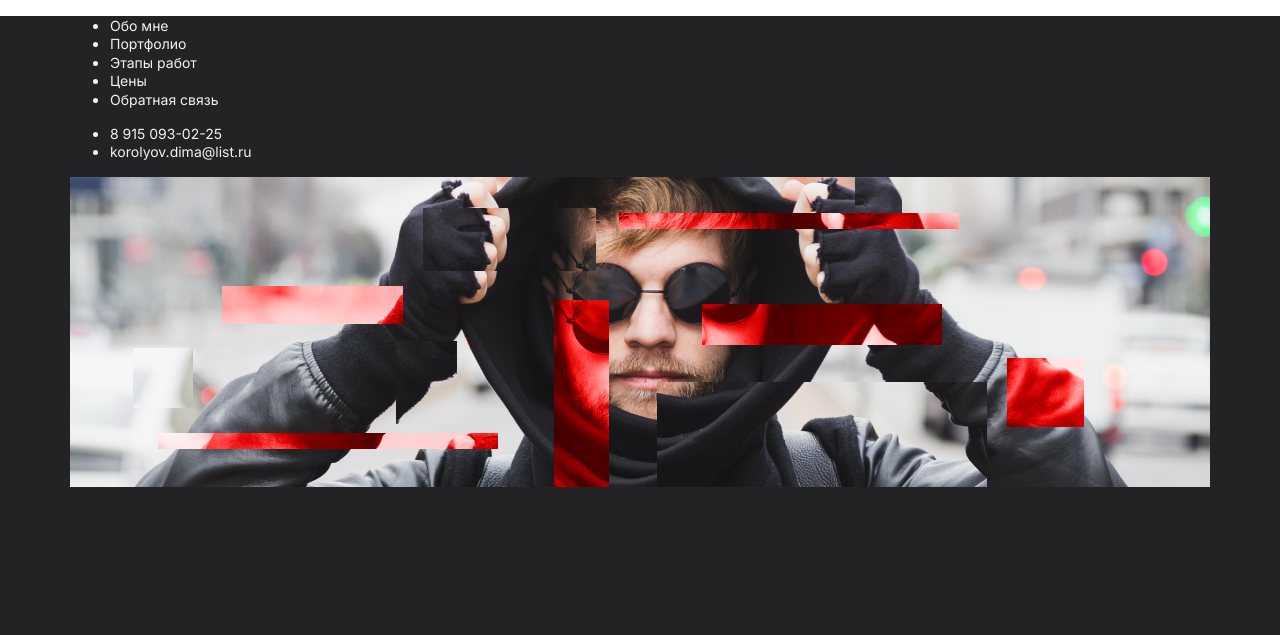
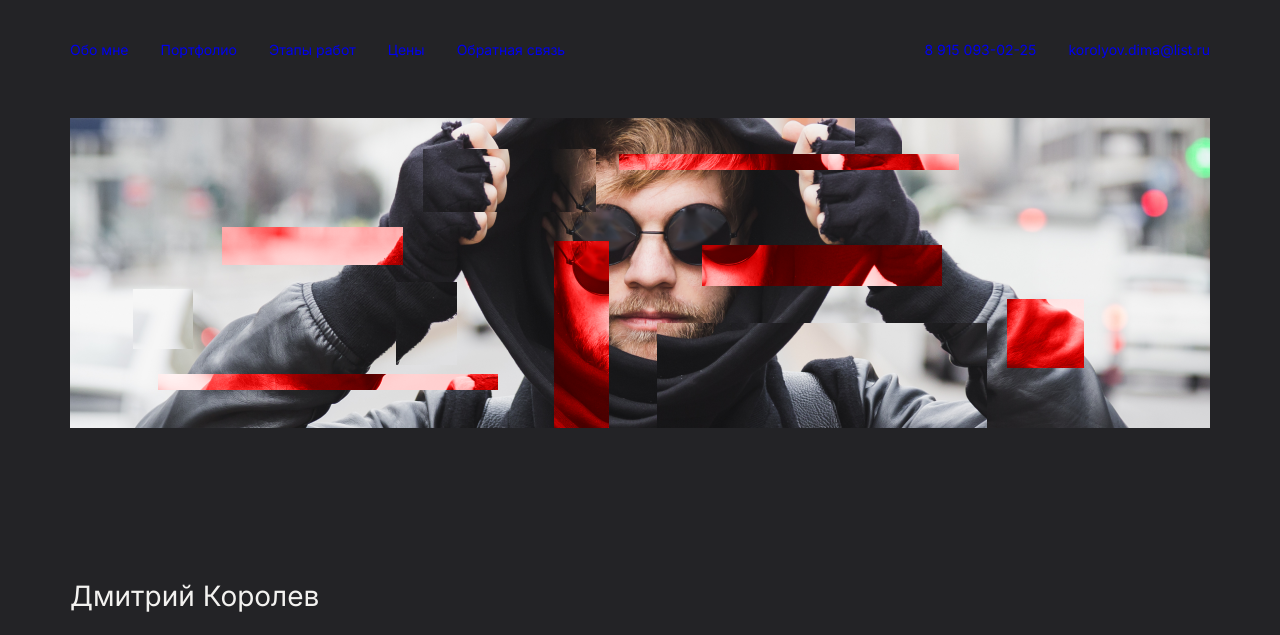
Before and after one commit to korolidz/Portfolio, a plain HTML site: page index.html in a window 1280 px wide. Shown: the top 635 px of the page. Drawn offline with Linux system fonts and the light colour scheme.

Commit message:
add files

```diff
--- a/css/style.css
+++ b/css/style.css
@@ -4,6 +4,16 @@ body {
 .dark {
     background-color: #232326;
     color: #F3F2F0;
+}
+.dark.nav-link {
+    color: #F3F2F0;
+}
+.light {
+    background-color: #F3F2F0;
+    color: #010101;
+}
+.light.nav-link {
+    color: #010101;
 }
 .wrapper {
     max-width: 1140px;
@@ -22,9 +32,30 @@ body {
     margin-bottom: 120px;
     width: 100%;
 }
+header {
+    display: flex;
+    justify-content: space-between;
+    padding-top: 40px;
+    padding-bottom: 60px;
+}
+.nav {
+    list-style-type: none;
+    padding-left: 0;
+    margin: 0;
+    display: flex;
+}
+.nav-item {
+    padding-left: 16px;
+    padding-right: 16px;
+}
+.nav-item:first-child {
+    padding-left: 0;
+}
+.nav-item:last-child {
+    padding-right: 0;
+}
 .nav-link {
     text-decoration: none;
-    color: #F3F2F0;
     font-size: 14px;
 }
 .nav-link:hover {
```
